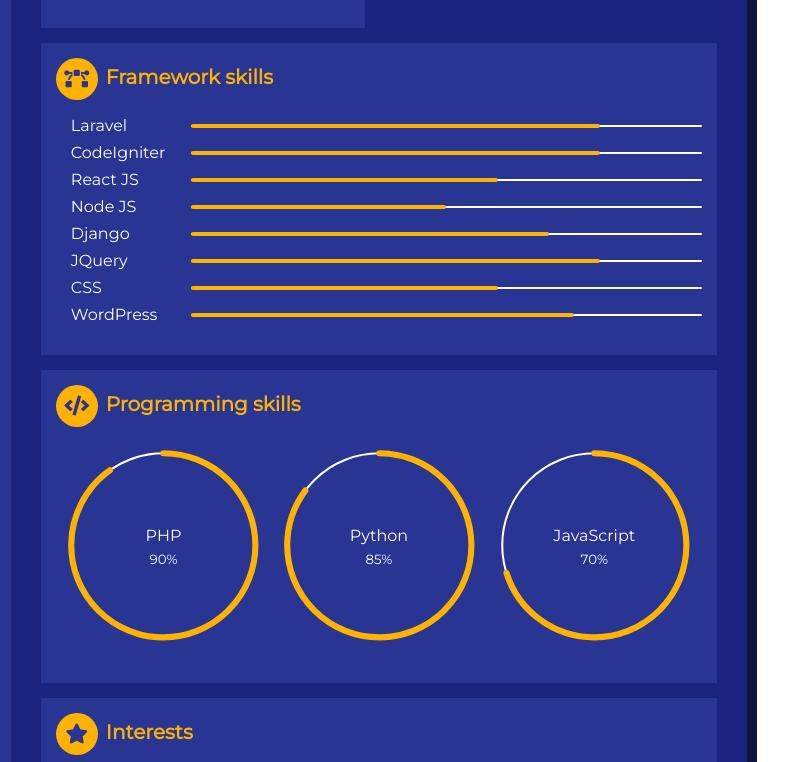
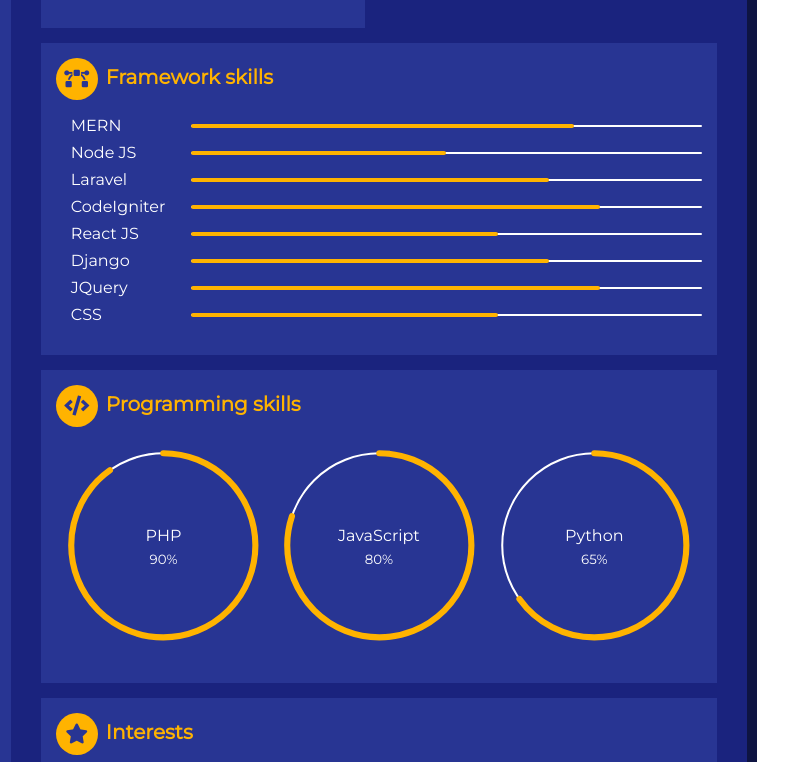
Before and after one commit to hasanthex/hasan.github.io, a plain HTML site: page index.html in a window 1280 px wide. Shown: the part 526-1288 px from the top of the page, 373-1161 px from the left. Drawn offline with nearby package versions, Linux system fonts and the light colour scheme.

Commit message:
Update index.html

```diff
--- a/index.html
+++ b/index.html
@@ -98,8 +98,17 @@
 	<div class="skills-prog">
       <h3><i class="fas fa-bezier-curve"></i><span id="make_uppercase">f</span>ramework Skills</h3>
         <ul>
-
-	<li data-percent="80"><span>Laravel</span>
+            <li data-percent="75"><span>MERN</span>
+                <div class="skills-bar">
+                    <div class="bar"></div>
+                </div>
+            </li>
+            <li data-percent="50"><span>Node JS</span>
+                <div class="skills-bar">
+                <div class="bar"></div>
+                </div>
+            </li>
+            <li data-percent="70"><span>Laravel</span>
             <div class="skills-bar">
                 <div class="bar"></div>
             </div>
@@ -110,11 +119,6 @@
                 </div>
             </li>
             <li data-percent="60"><span>React JS</span>
-          <div class="skills-bar">
-            <div class="bar"></div>
-          </div>
-        </li>
-	<li data-percent="50"><span>Node JS</span>
                 <div class="skills-bar">
                 <div class="bar"></div>
                 </div>
@@ -135,11 +139,6 @@
                 <div class="bar"></div>
                 </div>
             </li>
-		<li data-percent="75"><span>WordPress</span>
-          <div class="skills-bar">
-            <div class="bar"></div>
-          </div>
-        </li>
         </ul>
     </div>
     <div class="skills-soft">
@@ -151,17 +150,17 @@
             <circle class="cbar" cx="50" cy="50" r="45"></circle>
           </svg><span>PHP</span><small></small>
         </li>
-        <li data-percent="85">
+        <li data-percent="80">
+          <svg viewbox="0 0 100 100">
+            <circle cx="50" cy="50" r="45"></circle>
+            <circle class="cbar" cx="50" cy="50" r="45"></circle>
+          </svg><span>JavaScript</span><small></small>
+        </li>
+        <li data-percent="65">
             <svg viewbox="0 0 100 100">
               <circle cx="50" cy="50" r="45"></circle>
               <circle class="cbar" cx="50" cy="50" r="45"></circle>
             </svg><span>Python</span><small></small>
-        </li>
-        <li data-percent="70">
-          <svg viewbox="0 0 100 100">
-            <circle cx="50" cy="50" r="45"></circle>
-            <circle class="cbar" cx="50" cy="50" r="45"></circle>
-          </svg><span>JavaScript</span><small></small>
           </li>
       </ul>
     </div>
```
Lines whose indentation alone changed are shown as unchanged.
